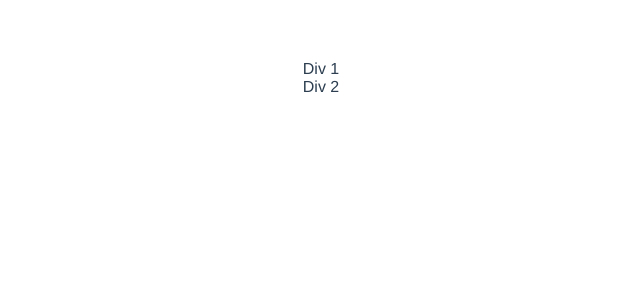
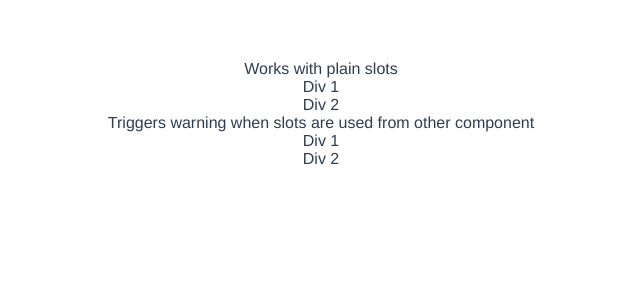
Before and after one commit to hyperbotauthor/minvue3cliapp, a Vue app: page / in a window 1280 px wide. Shown: the top 300 px of the page, without its empty margins (319-959 px from the left). Built offline with nearby package versions, Linux system fonts and the light colour scheme.

Commit message:
Slots used from other component

```diff
--- a/src/App.vue
+++ b/src/App.vue
@@ -1,20 +1,25 @@
 <template>
   <!--<img alt="Vue logo" src="./assets/logo.png">-->
+  Works with plain slots
   <HelloWorld>
     <div>Div 1</div>
     <div>Div 2</div>
   </HelloWorld>
+  Triggers warning when slots are used from other component
+  <Composite> </Composite>
 </template>
 
 <script>
-import HelloWorld from './components/HelloWorld'
+import HelloWorld from "./components/HelloWorld";
+import Composite from "./components/Composite";
 
 export default {
-  name: 'App',
+  name: "App",
   components: {
-    HelloWorld
-  }
-}
+    HelloWorld,
+    Composite,
+  },
+};
 </script>
 
 <style>
--- /dev/null
+++ b/src/components/Composite.js
@@ -0,0 +1,10 @@
+import { defineComponent, h } from "vue";
+
+import HelloWorld from "./HelloWorld";
+
+export default defineComponent({
+  setup(props, { slots }) {
+    return () =>
+      h(HelloWorld, {}, [h("div", {}, ["Div 1"]), h("div", {}, ["Div 2"])]);
+  }
+});
```
